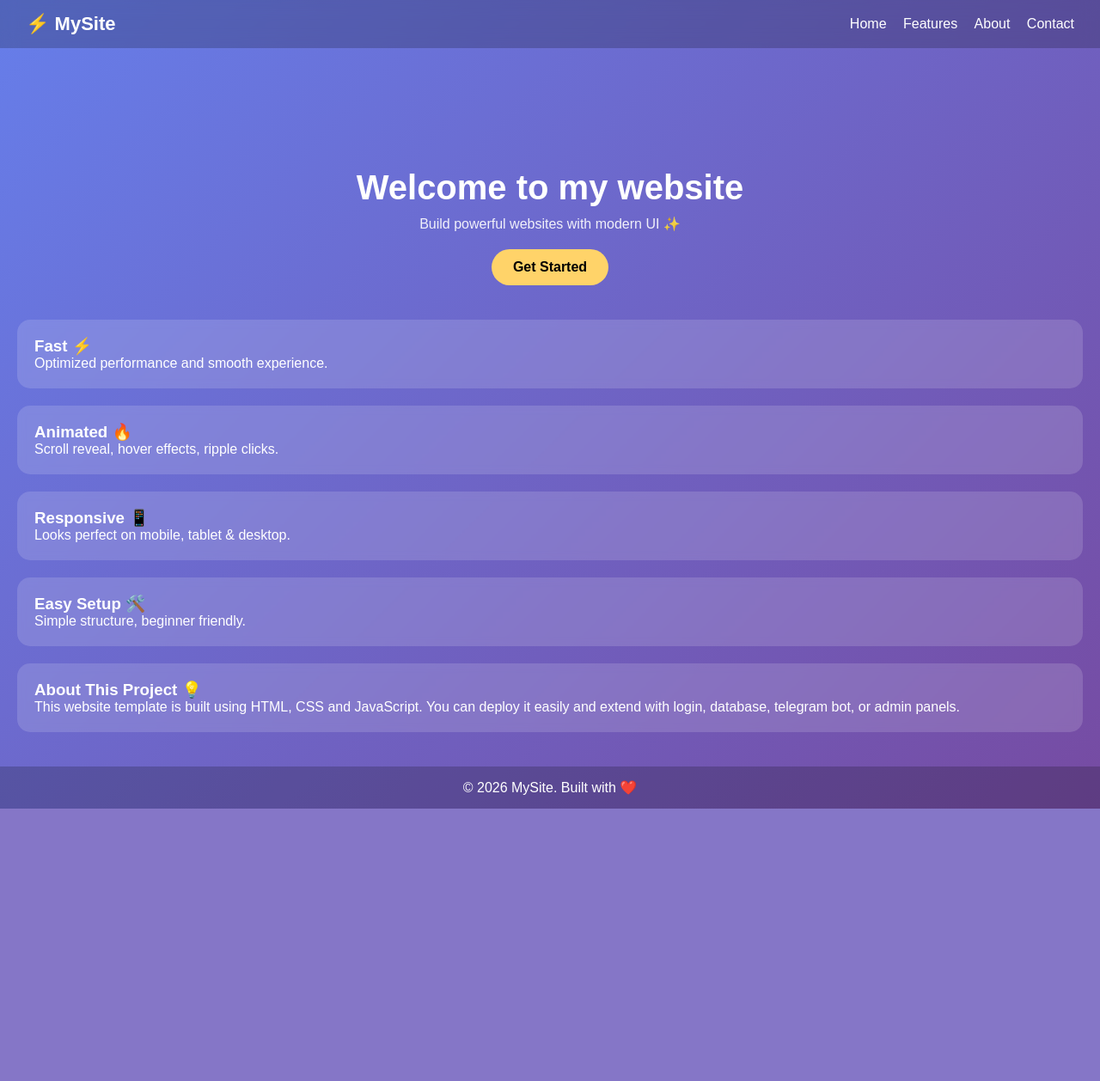
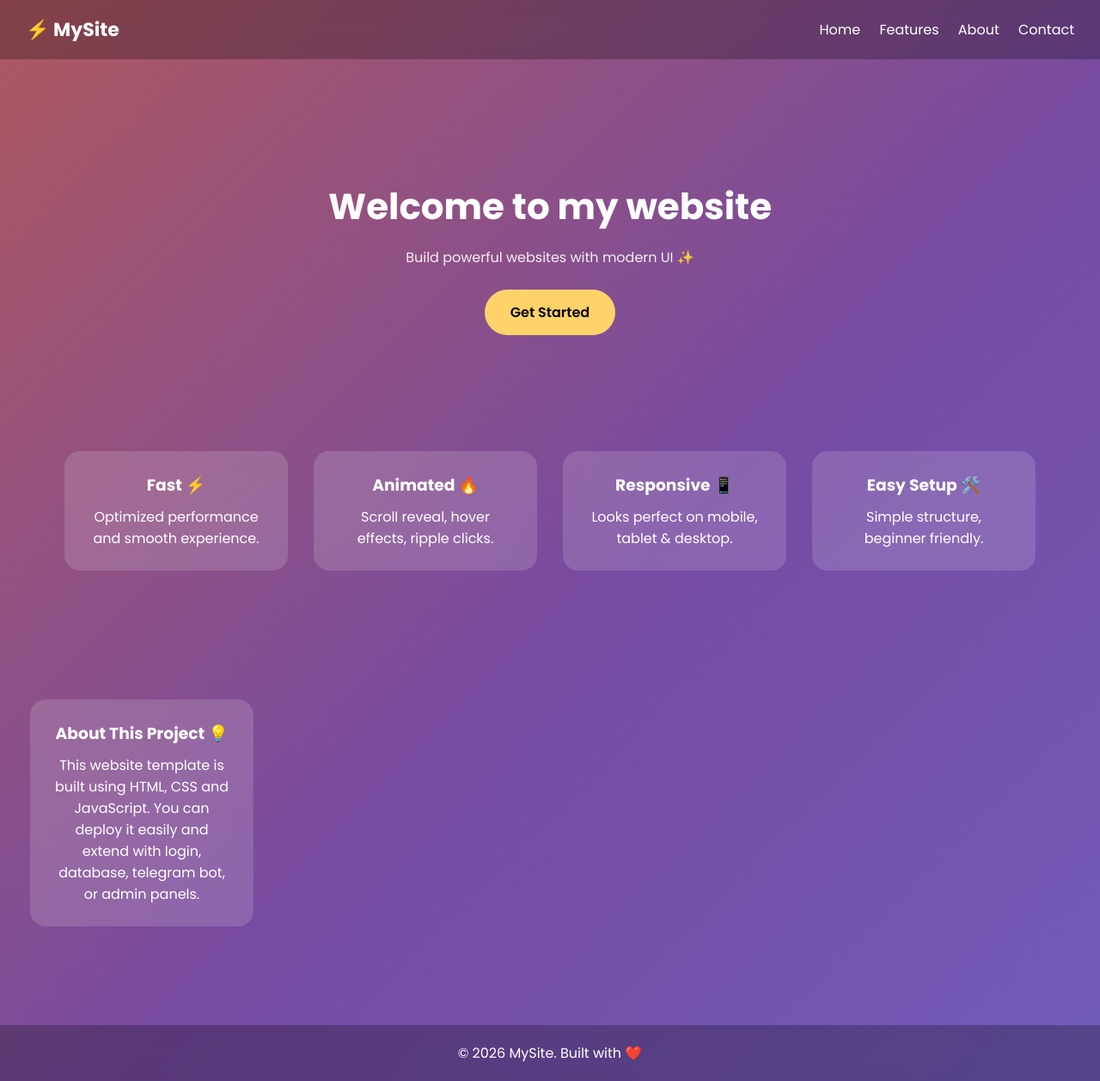
Before and after one commit to denki307/Denkiwebtest, a Flask app: page / in a window 1280 px wide. Shown: the whole page at 86% size. Before the commit the page ends 941 px from the top, so only its background shows below. Run offline with Flask 3, Linux system fonts and the light colour scheme.

Commit message:
Update style.css

```diff
--- a/static/css/style.css
+++ b/static/css/style.css
@@ -1,36 +1,66 @@
+/* Google Font feel */
+@import url('https://fonts.googleapis.com/css2?family=Poppins:wght@300;400;600;700&display=swap');
+
 /* Reset */
 * {
   margin: 0;
   padding: 0;
   box-sizing: border-box;
-  font-family: Arial, Helvetica, sans-serif;
+  font-family: "Poppins", sans-serif;
+  scroll-behavior: smooth;
 }
 
-/* Body */
+/* Animated gradient background */
 body {
-  background: linear-gradient(135deg, #667eea, #764ba2);
+  min-height: 100vh;
   color: white;
-  min-height: 100vh;
+  background: linear-gradient(-45deg, #667eea, #764ba2, #ff6a00, #ee0979);
+  background-size: 400% 400%;
+  animation: gradientMove 12s ease infinite;
 }
 
-/* Header / Navbar */
+@keyframes gradientMove {
+  0% { background-position: 0% 50%; }
+  50% { background-position: 100% 50%; }
+  100% { background-position: 0% 50%; }
+}
+
+/* Navbar */
 header {
+  position: sticky;
+  top: 0;
+  z-index: 1000;
   display: flex;
   justify-content: space-between;
   align-items: center;
-  padding: 15px 30px;
-  background: rgba(0, 0, 0, 0.2);
-  backdrop-filter: blur(10px);
+  padding: 18px 30px;
+  background: rgba(0, 0, 0, 0.25);
+  backdrop-filter: blur(12px);
 }
 
 header h1 {
   font-size: 22px;
+  font-weight: 700;
 }
 
+/* Nav links */
 nav a {
   color: white;
   text-decoration: none;
-  margin-left: 15px;
+  margin-left: 18px;
+  font-weight: 500;
+  position: relative;
+  transition: 0.3s;
+}
+
+nav a::after {
+  content: "";
+  position: absolute;
+  width: 0%;
+  height: 2px;
+  left: 0;
+  bottom: -4px;
+  background: #ffd369;
   transition: 0.3s;
 }
 
@@ -38,7 +68,11 @@ nav a:hover {
   color: #ffd369;
 }
 
-/* Hero Section */
+nav a:hover::after {
+  width: 100%;
+}
+
+/* Hero */
 .hero {
   text-align: center;
   margin-top: 120px;
@@ -46,45 +80,88 @@ nav a:hover {
 }
 
 .hero h2 {
-  font-size: 40px;
-  margin-bottom: 10px;
+  font-size: 42px;
+  margin-bottom: 15px;
+  font-weight: 700;
 }
 
 .hero p {
   opacity: 0.9;
-  margin-bottom: 20px;
+  margin-bottom: 25px;
 }
 
 /* Button */
 .btn {
   display: inline-block;
-  padding: 12px 25px;
+  padding: 14px 30px;
   background: #ffd369;
   color: black;
-  border-radius: 25px;
+  border-radius: 30px;
   text-decoration: none;
-  font-weight: bold;
+  font-weight: 600;
   transition: 0.3s;
 }
 
 .btn:hover {
-  transform: scale(1.05);
+  transform: translateY(-3px);
   background: white;
+  box-shadow: 0 10px 20px rgba(0,0,0,0.3);
+}
+
+/* Section */
+section {
+  padding: 60px 20px;
+}
+
+/* Cards layout */
+#features {
+  display: flex;
+  justify-content: center;
+  flex-wrap: wrap;
+  margin-top: 40px;
 }
 
 /* Card */
 .card {
   background: rgba(255, 255, 255, 0.15);
-  margin: 20px;
-  padding: 20px;
-  border-radius: 15px;
-  backdrop-filter: blur(5px);
+  width: 260px;
+  margin: 15px;
+  padding: 25px;
+  border-radius: 18px;
+  backdrop-filter: blur(10px);
+  transition: 0.3s;
+  text-align: center;
+}
+
+.card:hover {
+  transform: translateY(-10px) scale(1.03);
+  background: rgba(255, 255, 255, 0.25);
+}
+
+.card h3 {
+  margin-bottom: 10px;
 }
 
 /* Footer */
 footer {
   text-align: center;
-  padding: 15px;
+  padding: 20px;
   margin-top: 40px;
-  background: rgba(0, 0, 0, 0.2);
+  background: rgba(0, 0, 0, 0.25);
+  backdrop-filter: blur(10px);
 }
+
+/* Mobile responsive */
+@media (max-width: 768px) {
+  header {
+    flex-direction: column;
+  }
+
+  nav {
+    margin-top: 10px;
+  }
+
+  .hero h2 {
+    font-size: 28px;
+  }
+}
```
